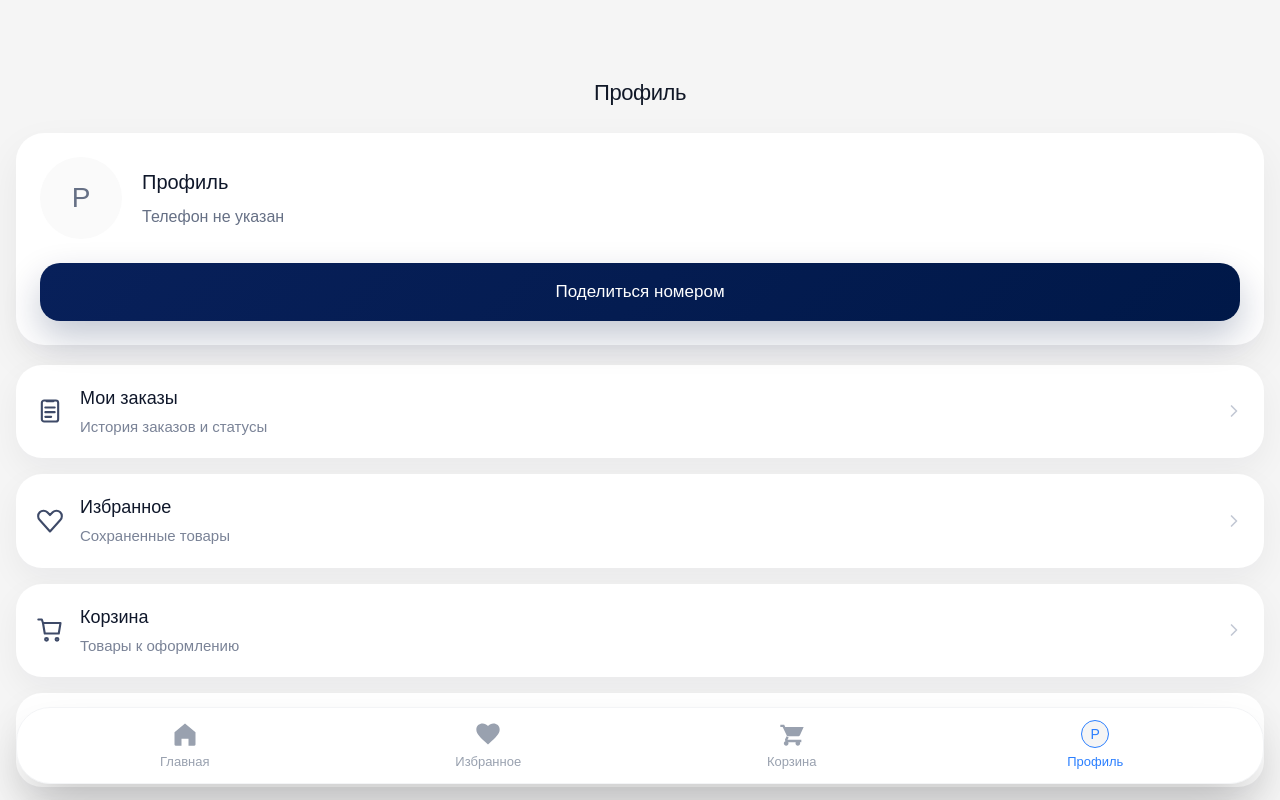
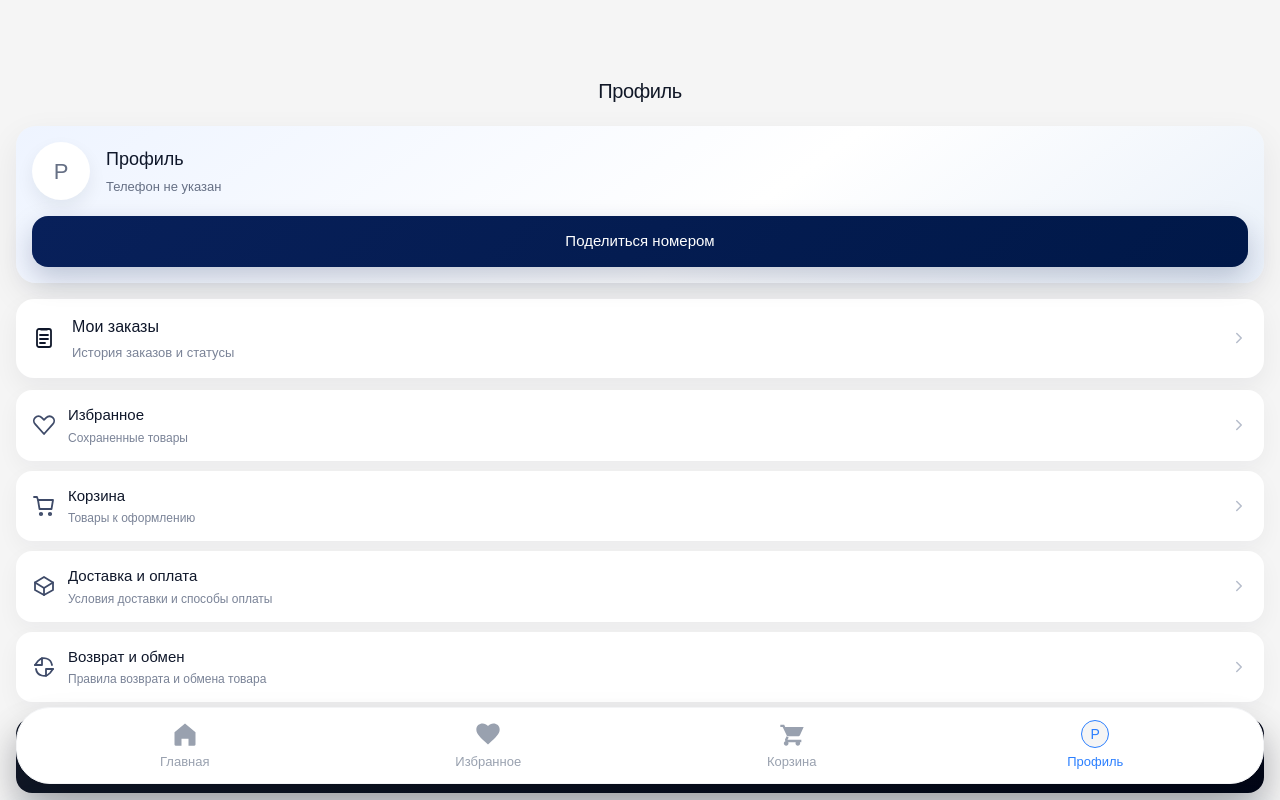
Before and after one commit to rennymateso/tg-shop, a Next.js app: page /profile in a window 1280 px wide. Shown: the top 800 px of the page. Built offline with nearby package versions, Linux system fonts and the light colour scheme.

Commit message:
update profile page design

```diff
--- a/app/profile/page.tsx
+++ b/app/profile/page.tsx
@@ -21,17 +21,7 @@ function setCachedCustomer(customer: CustomerProfile | null) {
 
 function OrdersIcon() {
   return (
-    <svg
-      width="28"
-      height="28"
-      viewBox="0 0 24 24"
-      fill="none"
-      stroke="currentColor"
-      strokeWidth="1.8"
-      strokeLinecap="round"
-      strokeLinejoin="round"
-      aria-hidden="true"
-    >
+    <svg width="24" height="24" viewBox="0 0 24 24" fill="none" stroke="currentColor" strokeWidth="1.8" strokeLinecap="round" strokeLinejoin="round">
       <rect x="5" y="3" width="14" height="18" rx="2" />
       <path d="M9 3.5h6" />
       <path d="M8 9h8" />
@@ -43,17 +33,7 @@ function OrdersIcon() {
 
 function HeartIcon() {
   return (
-    <svg
-      width="28"
-      height="28"
-      viewBox="0 0 24 24"
-      fill="none"
-      stroke="currentColor"
-      strokeWidth="1.8"
-      strokeLinecap="round"
-      strokeLinejoin="round"
-      aria-hidden="true"
-    >
+    <svg width="24" height="24" viewBox="0 0 24 24" fill="none" stroke="currentColor" strokeWidth="1.8" strokeLinecap="round" strokeLinejoin="round">
       <path d="M20.8 4.6c-1.8-1.8-4.7-1.8-6.5 0L12 6.9l-2.3-2.3c-1.8-1.8-4.7-1.8-6.5 0s-1.8 4.7 0 6.5L12 21l8.8-9.9c1.8-1.8 1.8-4.7 0-6.5z" />
     </svg>
   );
@@ -61,17 +41,7 @@ function HeartIcon() {
 
 function CartIcon() {
   return (
-    <svg
-      width="28"
-      height="28"
-      viewBox="0 0 24 24"
-      fill="none"
-      stroke="currentColor"
-      strokeWidth="1.8"
-      strokeLinecap="round"
-      strokeLinejoin="round"
-      aria-hidden="true"
-    >
+    <svg width="24" height="24" viewBox="0 0 24 24" fill="none" stroke="currentColor" strokeWidth="1.8" strokeLinecap="round" strokeLinejoin="round">
       <path d="M6 6h15l-1.5 9h-12z" />
       <path d="M6 6L5 3H2" />
       <circle cx="9" cy="20" r="1.2" />
@@ -82,17 +52,7 @@ function CartIcon() {
 
 function BoxIcon() {
   return (
-    <svg
-      width="28"
-      height="28"
-      viewBox="0 0 24 24"
-      fill="none"
-      stroke="currentColor"
-      strokeWidth="1.8"
-      strokeLinecap="round"
-      strokeLinejoin="round"
-      aria-hidden="true"
-    >
+    <svg width="24" height="24" viewBox="0 0 24 24" fill="none" stroke="currentColor" strokeWidth="1.8" strokeLinecap="round" strokeLinejoin="round">
       <path d="M21 8.5 12 3 3 8.5 12 14l9-5.5Z" />
       <path d="M3 8.5V16l9 5 9-5V8.5" />
       <path d="M12 14v7" />
@@ -102,17 +62,7 @@ function BoxIcon() {
 
 function ReturnIcon() {
   return (
-    <svg
-      width="28"
-      height="28"
-      viewBox="0 0 24 24"
-      fill="none"
-      stroke="currentColor"
-      strokeWidth="1.8"
-      strokeLinecap="round"
-      strokeLinejoin="round"
-      aria-hidden="true"
-    >
+    <svg width="24" height="24" viewBox="0 0 24 24" fill="none" stroke="currentColor" strokeWidth="1.8" strokeLinecap="round" strokeLinejoin="round">
       <path d="M3 10h7V3" />
       <path d="M21 14h-7v7" />
       <path d="M20 10a8 8 0 0 0-14-4l-3 4" />
@@ -123,17 +73,7 @@ function ReturnIcon() {
 
 function SupportIcon() {
   return (
-    <svg
-      width="28"
-      height="28"
-      viewBox="0 0 24 24"
-      fill="none"
-      stroke="currentColor"
-      strokeWidth="1.8"
-      strokeLinecap="round"
-      strokeLinejoin="round"
-      aria-hidden="true"
-    >
+    <svg width="24" height="24" viewBox="0 0 24 24" fill="none" stroke="currentColor" strokeWidth="1.8" strokeLinecap="round" strokeLinejoin="round">
       <path d="M4 13a8 8 0 0 1 16 0" />
       <rect x="2.5" y="12" width="4" height="7" rx="2" />
       <rect x="17.5" y="12" width="4" height="7" rx="2" />
@@ -144,13 +84,7 @@ function SupportIcon() {
 
 function TelegramIcon() {
   return (
-    <svg
-      width="26"
-      height="26"
-      viewBox="0 0 24 24"
-      fill="currentColor"
-      aria-hidden="true"
-    >
+    <svg width="24" height="24" viewBox="0 0 24 24" fill="currentColor">
       <path d="M21.6 4.2c-.3-.2-.8-.2-1.4 0L3.8 10.5c-.7.3-.7.7-.1.9l4.2 1.3 1.6 5c.2.6.3.8.7.8.3 0 .5-.1.8-.4l2.3-2.2 4.7 3.5c.9.5 1.5.3 1.8-.8l2.8-13.1c.2-.8 0-1.2-.3-1.3Zm-12.7 8.3 8.2-5.2c.4-.3.8-.1.4.2l-6.8 6.1-.3 3.1-1.5-4.2Z" />
     </svg>
   );
@@ -158,17 +92,7 @@ function TelegramIcon() {
 
 function ChevronIcon() {
   return (
-    <svg
-      width="20"
-      height="20"
-      viewBox="0 0 24 24"
-      fill="none"
-      stroke="currentColor"
-      strokeWidth="2"
-      strokeLinecap="round"
-      strokeLinejoin="round"
-      aria-hidden="true"
-    >
+    <svg width="18" height="18" viewBox="0 0 24 24" fill="none" stroke="currentColor" strokeWidth="2" strokeLinecap="round" strokeLinejoin="round">
       <path d="m9 6 6 6-6 6" />
     </svg>
   );
@@ -213,12 +137,6 @@ export default function ProfilePage() {
 
   const menuItems: MenuCard[] = [
     {
-      title: "Мои заказы",
-      description: "История заказов и статусы",
-      onClick: () => router.push("/orders"),
-      icon: <OrdersIcon />,
-    },
-    {
       title: "Избранное",
       description: "Сохраненные товары",
       onClick: () => router.push("/favorites"),
@@ -256,13 +174,11 @@ export default function ProfilePage() {
 
       if (result.status === "unsupported") {
         setPhoneRequestMessage("Запрос номера недоступен в этом режиме.");
-        setIsRequestingPhone(false);
         return;
       }
 
       if (!result.ok) {
         setPhoneRequestMessage("Вы не поделились номером.");
-        setIsRequestingPhone(false);
         return;
       }
 
@@ -280,8 +196,8 @@ export default function ProfilePage() {
 
   return (
     <main className="min-h-screen bg-[#F5F5F5] px-4 pt-[76px] pb-32">
-      <div className="mb-6 flex items-center justify-center">
-        <h1 className="text-[22px] font-medium tracking-[-0.02em] text-[#111827]">
+      <div className="mb-5 flex items-center justify-center">
+        <h1 className="text-[20px] font-medium tracking-[-0.02em] text-[#111827]">
           Профиль
         </h1>
       </div>
@@ -290,9 +206,9 @@ export default function ProfilePage() {
         <ProfilePageSkeleton />
       ) : (
         <>
-          <div className="mb-5 rounded-[28px] bg-white p-6 shadow-[0_16px_40px_rgba(15,23,42,0.06)]">
-            <div className="flex items-center gap-5">
-              <div className="flex h-[82px] w-[82px] shrink-0 items-center justify-center overflow-hidden rounded-full bg-[#FAFAFA] text-[28px] font-medium text-[#667085]">
+          <div className="mb-4 rounded-[20px] bg-[linear-gradient(145deg,#EEF4FF_0%,#FFFFFF_58%,#EAF1FA_100%)] p-4 shadow-[0_12px_34px_rgba(15,23,42,0.07)]">
+            <div className="flex items-center gap-4">
+              <div className="flex h-[58px] w-[58px] shrink-0 items-center justify-center overflow-hidden rounded-full bg-white text-[22px] font-medium text-[#667085] shadow-[0_8px_18px_rgba(15,23,42,0.07)]">
                 {customer?.photo_url ? (
                   <img
                     src={customer.photo_url}
@@ -304,24 +220,30 @@ export default function ProfilePage() {
                 )}
               </div>
 
-              <div className="min-w-0">
-                <p className="truncate text-[20px] font-medium text-[#0F172A]">
+              <div className="min-w-0 flex-1">
+                <p className="truncate text-[18px] font-medium text-[#0F172A]">
                   {fullName}
                 </p>
 
-                <p className="mt-2 text-[16px] text-[#667085]">
+                {customer?.telegram_username ? (
+                  <p className="mt-1 truncate text-[13px] text-[#667085]">
+                    @{customer.telegram_username}
+                  </p>
+                ) : null}
+
+                <p className="mt-1 text-[13px] text-[#667085]">
                   {customer?.phone || "Телефон не указан"}
                 </p>
               </div>
             </div>
 
             {!customer?.phone && (
-              <div className="mt-6">
+              <div className="mt-4">
                 <button
                   type="button"
                   onClick={handleRequestPhone}
                   disabled={isRequestingPhone}
-                  className="w-full rounded-[20px] bg-[linear-gradient(135deg,#08205A_0%,#001848_100%)] py-4 text-[17px] font-medium text-white shadow-[0_16px_36px_rgba(0,24,72,0.24)] disabled:opacity-60"
+                  className="w-full rounded-[16px] bg-[linear-gradient(135deg,#08205A_0%,#001848_100%)] py-3.5 text-[15px] font-medium text-white shadow-[0_12px_28px_rgba(0,24,72,0.22)] disabled:opacity-60"
                 >
                   {isRequestingPhone
                     ? "Запрашиваем номер..."
@@ -329,7 +251,7 @@ export default function ProfilePage() {
                 </button>
 
                 {phoneRequestMessage ? (
-                  <p className="mt-3 text-center text-sm text-[#667085]">
+                  <p className="mt-2 text-center text-[13px] text-[#667085]">
                     {phoneRequestMessage}
                   </p>
                 ) : null}
@@ -337,25 +259,47 @@ export default function ProfilePage() {
             )}
           </div>
 
-          <div className="space-y-4">
+          <button
+            onClick={() => router.push("/orders")}
+            className="mb-3 flex w-full items-center gap-4 rounded-[18px] bg-white px-4 py-4 text-left shadow-[0_10px_26px_rgba(15,23,42,0.055)]"
+          >
+            <div className="shrink-0 text-[#0F172A]">
+              <OrdersIcon />
+            </div>
+
+            <div className="min-w-0 flex-1">
+              <p className="text-[16px] font-medium text-[#0F172A]">
+                Мои заказы
+              </p>
+              <p className="mt-1 text-[13px] text-[#7A8397]">
+                История заказов и статусы
+              </p>
+            </div>
+
+            <div className="shrink-0 text-[#B6BDCB]">
+              <ChevronIcon />
+            </div>
+          </button>
+
+          <div className="space-y-2.5">
             {menuItems.map((item) => (
               <button
                 key={item.title}
                 onClick={item.onClick}
-                className="flex w-full items-center gap-4 rounded-[26px] bg-white px-5 py-5 text-left shadow-[0_12px_32px_rgba(15,23,42,0.05)]"
+                className="flex w-full items-center gap-3 rounded-[16px] bg-white px-4 py-3.5 text-left shadow-[0_8px_22px_rgba(15,23,42,0.045)]"
               >
                 <div className="shrink-0 text-[#3E4A68]">{item.icon}</div>
 
                 <div className="min-w-0 flex-1">
-                  <p className="text-[18px] font-medium text-[#0F172A]">
+                  <p className="text-[15px] font-medium text-[#0F172A]">
                     {item.title}
                   </p>
-                  <p className="mt-1 text-[15px] text-[#7A8397]">
+                  <p className="mt-0.5 text-[12px] text-[#7A8397]">
                     {item.description}
                   </p>
                 </div>
 
-                <div className="shrink-0 text-[#C3C8D4]">
+                <div className="shrink-0 text-[#B6BDCB]">
                   <ChevronIcon />
                 </div>
               </button>
@@ -363,40 +307,40 @@ export default function ProfilePage() {
 
             <button
               onClick={() => router.push("/support")}
-              className="flex w-full items-center gap-4 rounded-[26px] bg-[linear-gradient(135deg,#08205A_0%,#001848_100%)] px-5 py-5 text-left text-white shadow-[0_18px_42px_rgba(0,24,72,0.28)]"
+              className="mt-4 flex w-full items-center gap-3 rounded-[16px] bg-[linear-gradient(135deg,#111827_0%,#020617_100%)] px-4 py-4 text-left text-white shadow-[0_14px_34px_rgba(2,6,23,0.22)]"
             >
               <div className="shrink-0 text-white">
                 <SupportIcon />
               </div>
 
               <div className="min-w-0 flex-1">
-                <p className="text-[18px] font-medium">Поддержка</p>
-                <p className="mt-1 text-[15px] text-white/78">
+                <p className="text-[15px] font-medium">Поддержка</p>
+                <p className="mt-0.5 text-[12px] text-white/75">
                   Связаться с нами по вопросам заказа
                 </p>
               </div>
 
-              <div className="shrink-0 text-white/80">
+              <div className="shrink-0 text-white/75">
                 <ChevronIcon />
               </div>
             </button>
 
             <button
               onClick={() => router.push("/channel")}
-              className="flex w-full items-center gap-4 rounded-[26px] bg-[linear-gradient(135deg,#27A4FF_0%,#1687F5_100%)] px-5 py-5 text-left text-white shadow-[0_18px_42px_rgba(34,158,217,0.28)]"
+              className="flex w-full items-center gap-3 rounded-[16px] bg-[linear-gradient(135deg,#2EA8F7_0%,#177FE7_100%)] px-4 py-4 text-left text-white shadow-[0_14px_34px_rgba(34,158,217,0.24)]"
             >
-              <div className="flex h-[42px] w-[42px] shrink-0 items-center justify-center rounded-full bg-white/90 text-[#229ED9]">
+              <div className="flex h-[34px] w-[34px] shrink-0 items-center justify-center rounded-full bg-white/90 text-[#229ED9]">
                 <TelegramIcon />
               </div>
 
               <div className="min-w-0 flex-1">
-                <p className="text-[18px] font-medium">Перейти на наш канал</p>
-                <p className="mt-1 text-[15px] text-white/85">
+                <p className="text-[15px] font-medium">Перейти на наш канал</p>
+                <p className="mt-0.5 text-[12px] text-white/82">
                   Новости, поступления и обновления
                 </p>
               </div>
 
-              <div className="shrink-0 text-white/85">
+              <div className="shrink-0 text-white/80">
                 <ChevronIcon />
               </div>
             </button>
```
